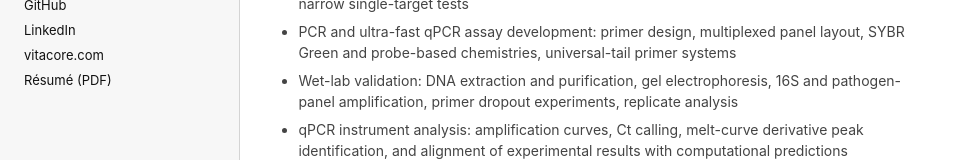
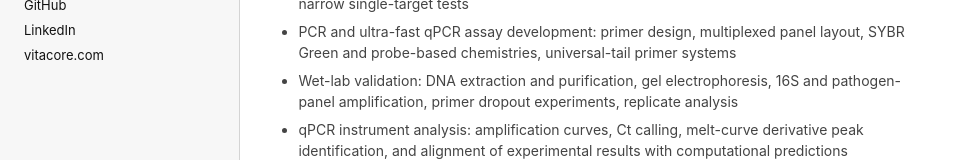
Before and after one commit to 404andrewtaylor/404andrewtaylor.github.io, a website: page index.html in a window 1280 px wide. Shown: the part 349-509 px from the top of the page, without its empty margins (0-972 px from the left). Drawn offline with Linux system fonts and the light colour scheme.

Commit message:
Remove résumé download from the public site.
Keep the portfolio focused on the web page; the PDF remains available only locally for later revision.

```diff
--- a/index.html
+++ b/index.html
@@ -20,7 +20,6 @@
         <a href="https://github.com/404andrewtaylor" target="_blank" rel="noopener noreferrer">GitHub</a>
         <a href="https://www.linkedin.com/in/404andrewtaylor" target="_blank" rel="noopener noreferrer">LinkedIn</a>
         <a href="https://vitacore.com" target="_blank" rel="noopener noreferrer">vitacore.com</a>
-        <a href="AndrewTaylor_Resume.pdf" download>Résumé (PDF)</a>
       </nav>
       <nav class="section-nav" aria-label="Page sections">
         <a href="#research">Research</a>
```
Also changed, not shown: 2 other files.
